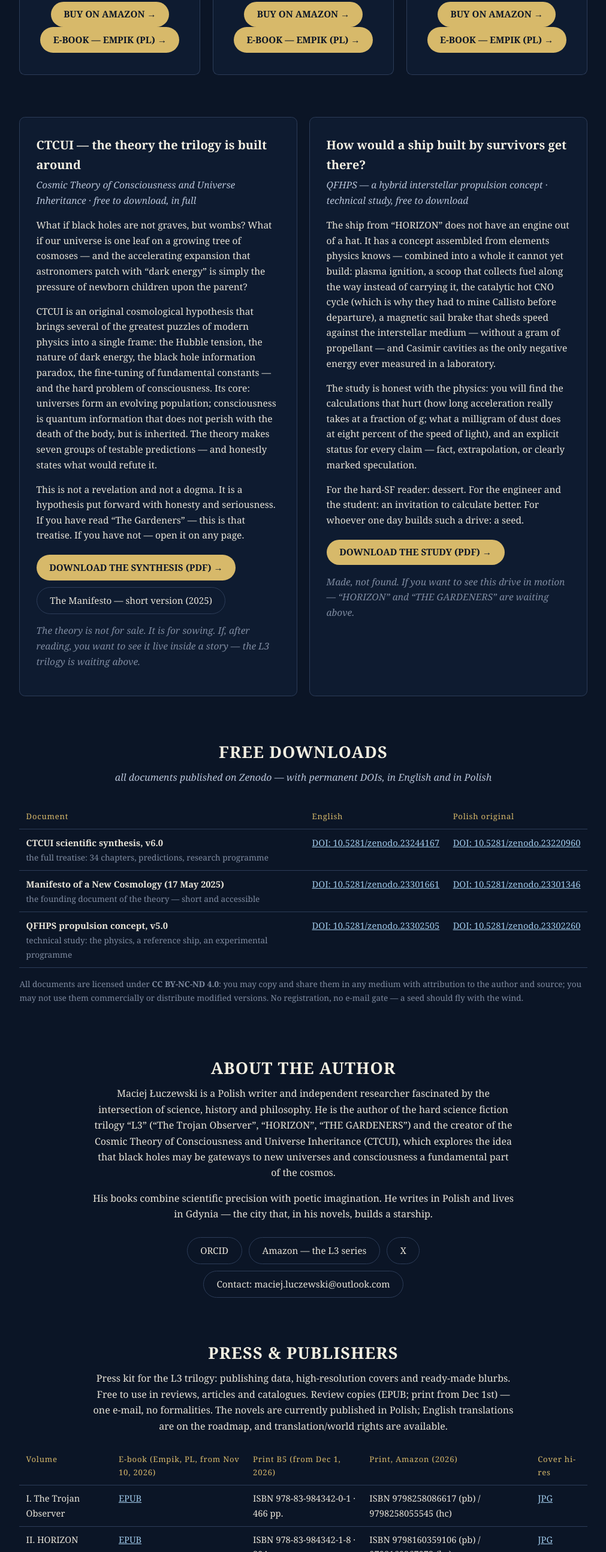
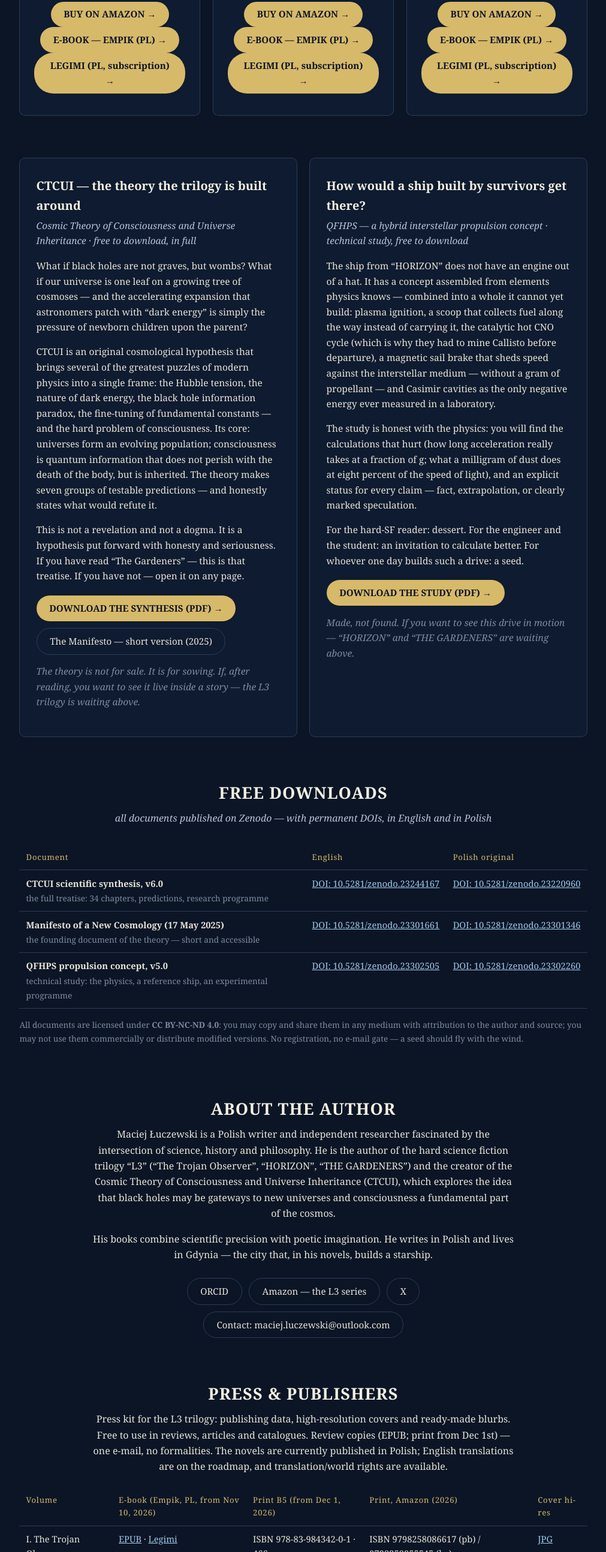
Before and after one commit to maciejluczewski/maciejluczewski.github.io, a plain HTML site: page en.html in a window 1280 px wide. Shown: the part 2207-4795 px from the top of the page at 60% size, without its empty margins (134-1145 px from the left). Drawn offline with Linux system fonts and the light colour scheme.

Commit message:
Add files via upload

```diff
--- a/en.html
+++ b/en.html
@@ -129,7 +129,7 @@
       undone. After the last page you will look at the night sky differently. Not with fear. With vigilance.</p>
       <p class="cytat">“On one side of the line was the world he had served for twenty-eight years.
       On the other side — everything else.”</p>
-      <p class="kup"><a class="btn" href="https://www.amazon.com/dp/B0GXVX9NNF">BUY ON AMAZON →</a> <a class="btn" href="https://www.empik.com/l3-trojanski-obserwator-luczewski-maciej,p1821249982,ebooki-i-mp3-p">E-BOOK — EMPIK (PL) →</a></p>
+      <p class="kup"><a class="btn" href="https://www.amazon.com/dp/B0GXVX9NNF">BUY ON AMAZON →</a> <a class="btn" href="https://www.empik.com/l3-trojanski-obserwator-luczewski-maciej,p1821249982,ebooki-i-mp3-p">E-BOOK — EMPIK (PL) →</a> <a class="btn" href="https://www.legimi.pl/ebook-l3-trojanski-obserwator-maciej-luczewski,b1752279.html">LEGIMI (PL, subscription) →</a></p>
     </article>
 
     <article class="tom t2">
@@ -155,7 +155,7 @@
       this is your shelf. Hope is not a feeling. Hope is a craft.</p>
       <p class="cytat">“The power comes from a real grid — from a heat-and-power plant brought back to life,
       block by block.”</p>
-      <p class="kup"><a class="btn" href="https://www.amazon.com/dp/B0HM3GWPQL">BUY ON AMAZON →</a> <a class="btn" href="https://www.empik.com/l3-horizon-luczewski-maciej,p1821246921,ebooki-i-mp3-p">E-BOOK — EMPIK (PL) →</a></p>
+      <p class="kup"><a class="btn" href="https://www.amazon.com/dp/B0HM3GWPQL">BUY ON AMAZON →</a> <a class="btn" href="https://www.empik.com/l3-horizon-luczewski-maciej,p1821246921,ebooki-i-mp3-p">E-BOOK — EMPIK (PL) →</a> <a class="btn" href="https://www.legimi.pl/ebook-l3-horizon-maciej-luczewski,b1752281.html">LEGIMI (PL, subscription) →</a></p>
     </article>
 
     <article class="tom t3">
@@ -182,7 +182,7 @@
       <p>You are not alone. This time it is us saying it.</p>
       <p class="cytat">“We carried the water. We drank. Now we carry it on — the well has no bottom,
       it has another shore.”</p>
-      <p class="kup"><a class="btn" href="https://www.amazon.com/dp/B0HM56M53Y">BUY ON AMAZON →</a> <a class="btn" href="https://www.empik.com/l3-ogrodnicy-luczewski-maciej,p1821257282,ebooki-i-mp3-p">E-BOOK — EMPIK (PL) →</a></p>
+      <p class="kup"><a class="btn" href="https://www.amazon.com/dp/B0HM56M53Y">BUY ON AMAZON →</a> <a class="btn" href="https://www.empik.com/l3-ogrodnicy-luczewski-maciej,p1821257282,ebooki-i-mp3-p">E-BOOK — EMPIK (PL) →</a> <a class="btn" href="https://www.legimi.pl/ebook-l3-ogrodnicy-maciej-luczewski,b1752283.html">LEGIMI (PL, subscription) →</a></p>
     </article>
   </div>
 </section>
@@ -294,9 +294,9 @@
   </div>
   <table class="pobrania">
     <tr><th>Volume</th><th>E-book (Empik, PL, from Nov 10, 2026)</th><th>Print B5 (from Dec 1, 2026)</th><th>Print, Amazon (2026)</th><th>Cover hi-res</th></tr>
-    <tr><td>I. The Trojan Observer</td><td><a href="https://www.empik.com/l3-trojanski-obserwator-luczewski-maciej,p1821249982,ebooki-i-mp3-p">EPUB</a></td><td>ISBN 978-83-984342-0-1 · 466 pp.</td><td>ISBN 9798258086617 (pb) / 9798258055545 (hc)</td><td><a href="press/L3_tom1_Trojanski_Obserwator_okladka.jpg">JPG</a></td></tr>
-    <tr><td>II. HORIZON</td><td><a href="https://www.empik.com/l3-horizon-luczewski-maciej,p1821246921,ebooki-i-mp3-p">EPUB</a></td><td>ISBN 978-83-984342-1-8 · 294 pp.</td><td>ISBN 9798160359106 (pb) / 9798160367972 (hc)</td><td><a href="press/L3_tom2_HORIZON_okladka.jpg">JPG</a></td></tr>
-    <tr><td>III. The Gardeners</td><td><a href="https://www.empik.com/l3-ogrodnicy-luczewski-maciej,p1821257282,ebooki-i-mp3-p">EPUB</a></td><td>ISBN 978-83-984342-2-5 · 360 pp.</td><td>ISBN 9798160586519 (pb) / 9798160596884 (hc)</td><td><a href="press/L3_tom3_OGRODNICY_okladka.jpg">JPG</a></td></tr>
+    <tr><td>I. The Trojan Observer</td><td><a href="https://www.empik.com/l3-trojanski-obserwator-luczewski-maciej,p1821249982,ebooki-i-mp3-p">EPUB</a> · <a href="https://www.legimi.pl/ebook-l3-trojanski-obserwator-maciej-luczewski,b1752279.html">Legimi</a></td><td>ISBN 978-83-984342-0-1 · 466 pp.</td><td>ISBN 9798258086617 (pb) / 9798258055545 (hc)</td><td><a href="press/L3_tom1_Trojanski_Obserwator_okladka.jpg">JPG</a></td></tr>
+    <tr><td>II. HORIZON</td><td><a href="https://www.empik.com/l3-horizon-luczewski-maciej,p1821246921,ebooki-i-mp3-p">EPUB</a> · <a href="https://www.legimi.pl/ebook-l3-horizon-maciej-luczewski,b1752281.html">Legimi</a></td><td>ISBN 978-83-984342-1-8 · 294 pp.</td><td>ISBN 9798160359106 (pb) / 9798160367972 (hc)</td><td><a href="press/L3_tom2_HORIZON_okladka.jpg">JPG</a></td></tr>
+    <tr><td>III. The Gardeners</td><td><a href="https://www.empik.com/l3-ogrodnicy-luczewski-maciej,p1821257282,ebooki-i-mp3-p">EPUB</a> · <a href="https://www.legimi.pl/ebook-l3-ogrodnicy-maciej-luczewski,b1752283.html">Legimi</a></td><td>ISBN 978-83-984342-2-5 · 360 pp.</td><td>ISBN 9798160586519 (pb) / 9798160596884 (hc)</td><td><a href="press/L3_tom3_OGRODNICY_okladka.jpg">JPG</a></td></tr>
   </table>
   <p class="cc">Genre: hard science fiction (Lem · Watts · Liu Cixin). Publisher: Maciej Łuczewski (own imprint, registered with the National Library of Poland).
   The scientific backbone of the trilogy — the CTCUI theory and the QFHPS propulsion concept — is open access with DOIs (see the downloads section above).
```
Also changed, not shown: index.html (+6 -6 lines).
